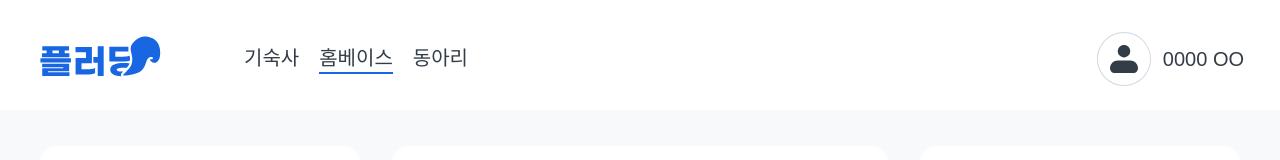
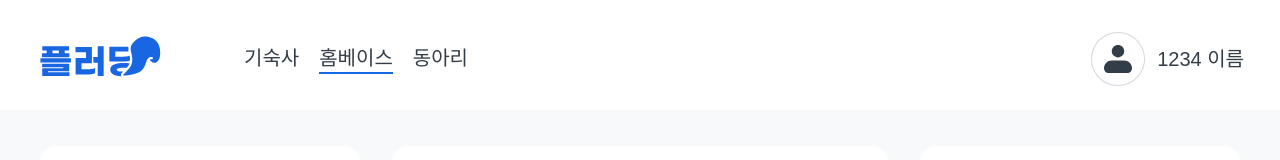
Before and after one commit to team-incube/Flooding-Frontend-Onboarding, a Next.js app: page /homebase in a window 1280 px wide. Shown: the top 160 px of the page. Built offline with nearby package versions, Linux system fonts and the light colour scheme; a web font is replaced by a local one.

Commit message:
feat: 사용자 이름 업데이트

```diff
--- a/src/widgets/header/ui/index.tsx
+++ b/src/widgets/header/ui/index.tsx
@@ -40,7 +40,7 @@ export default function Header() {
         <div className="flex items-center gap-3 pt-2">
           <Profile />
           <div className="flex flex-col justify-center">
-            <p className="text-xl font-medium text-gray-700">0000 OO</p>
+            <p className="text-xl font-medium text-gray-700">1234 이름</p>
           </div>
         </div>
       </div>
```
